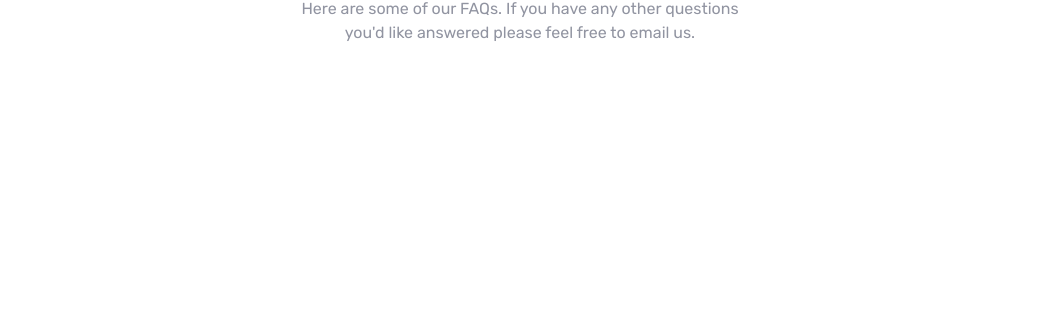
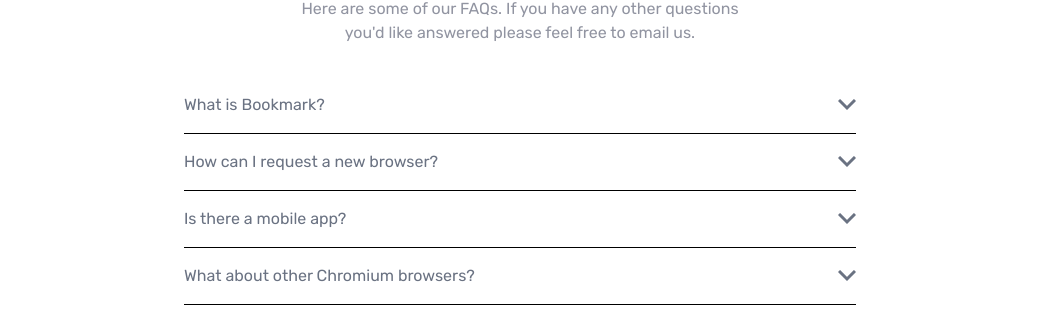
Before and after one commit to HamdanAshimi/bookmark, a React (Vite) app: page / in a window 1280 px wide. Shown: the part 2361-2682 px from the top of the page, without its empty margins (120-1159 px from the left). Before the commit the page ends 2406 px from the top, so only its background shows below. Built offline with nearby package versions, Linux system fonts and the light colour scheme.

Commit message:
Add FAQ accordion

```diff
--- a/src/App.jsx
+++ b/src/App.jsx
@@ -5,6 +5,7 @@
 import DownloadHeading from "./components/DownloadHeading.jsx";
 import DownloadBoxes from "./components/DownloadBoxes.jsx";
 import FaqHeading from "./components/FaqHeading.jsx";
+import FaqAccordion from "./components/FaqAccordion.jsx";
 
 function App() {
   return (
@@ -16,6 +17,7 @@
       <DownloadHeading />
       <DownloadBoxes />
       <FaqHeading />
+      <FaqAccordion />
     </>
   );
 }
--- /dev/null
+++ b/src/components/FaqAccordion.jsx
@@ -0,0 +1,84 @@
+import { useState } from "react";
+
+export default function FaqAccordion() {
+  const [activeTab, setActiveTab] = useState(null);
+
+  const faqs = [
+    {
+      question: "What is Bookmark?",
+      answer:
+        "Lorem ipsum dolor sit amet consectetur adipisicing elit. Fugiat, repellat amet doloribus consequuntur eos similique provident tempora voluptates iure quia fuga dicta voluptatibus culpa mollitia recusandae delectus id suscipit labore?",
+    },
+    {
+      question: "How can I request a new browser?",
+      answer:
+        "Lorem ipsum dolor sit amet consectetur adipisicing elit. Fugiat, repellat amet doloribus consequuntur eos similique provident tempora voluptates iure quia fuga dicta voluptatibus culpa mollitia recusandae delectus id suscipit labore?",
+    },
+    {
+      question: "Is there a mobile app?",
+      answer:
+        "Lorem ipsum dolor sit amet consectetur adipisicing elit. Fugiat, repellat amet doloribus consequuntur eos similique provident tempora voluptates iure quia fuga dicta voluptatibus culpa mollitia recusandae delectus id suscipit labore?",
+    },
+    {
+      question: "What about other Chromium browsers?",
+      answer:
+        "Lorem ipsum dolor sit amet consectetur adipisicing elit. Fugiat, repellat amet doloribus consequuntur eos similique provident tempora voluptates iure quia fuga dicta voluptatibus culpa mollitia recusandae delectus id suscipit labore?",
+    },
+  ];
+
+  const toggleTab = (index) => {
+    setActiveTab(activeTab === index ? null : index);
+  };
+
+  return (
+    <section id="faq-accordion">
+      {/* Main Container */}
+      <div className="container mx-auto mb-32 px-6">
+        {/* Accordion Container */}
+        <div className="m-8 mx-auto max-w-2xl overflow-hidden">
+          {faqs.map((faq, index) => (
+            <div key={faq.question} className="border-b py-1 outline-none">
+              {/* Tab Flex Container */}
+              <button
+                onClick={() => toggleTab(index)}
+                className="flex w-full cursor-pointer items-center justify-between py-3 text-left text-gray-500 transition duration-500 ease hover:text-red-500"
+              >
+                {/* Tab Title */}
+                <div>{faq.question}</div>
+
+                {/* Arrow */}
+                <div
+                  className={`transition duration-500 ease ${
+                    activeTab === index ? "-rotate-180 text-red-500" : ""
+                  }`}
+                >
+                  <svg
+                    xmlns="http://www.w3.org/2000/svg"
+                    width="18"
+                    height="12"
+                  >
+                    <path
+                      fill="none"
+                      stroke="currentColor"
+                      strokeWidth="3"
+                      d="M1 1l8 8 8-8"
+                    />
+                  </svg>
+                </div>
+              </button>
+
+              {/* Tab Inner Content */}
+              <div
+                className={`overflow-hidden transition-all duration-500 ease ${
+                  activeTab === index ? "max-h-screen" : "max-h-0"
+                }`}
+              >
+                <p className="py-2 text-justify text-gray-400">{faq.answer}</p>
+              </div>
+            </div>
+          ))}
+        </div>
+      </div>
+    </section>
+  );
+}
```
